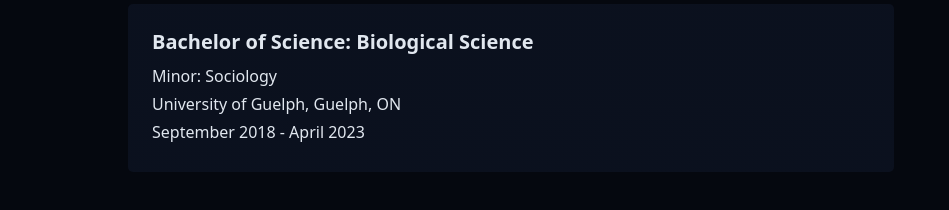
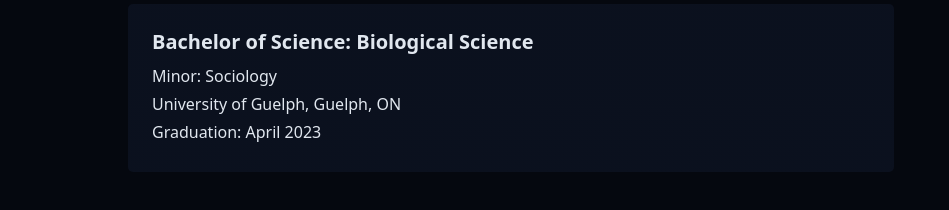
Before and after one commit to Musse-A/Deploy-React-App, a React (Vite) app in the folder vite-project/: page / in a window 1280 px wide. Shown: the part 2980-3190 px from the top of the page, without its empty margins (129-1078 px from the left). Built offline with nearby package versions, Linux system fonts and the light colour scheme.

Commit message:
final commit - format

```diff
--- a/vite-project/src/Components/EducationSection.jsx
+++ b/vite-project/src/Components/EducationSection.jsx
@@ -24,7 +24,7 @@
             </h3>
             <p className="text-muted-foreground mb-1">Minor: Sociology</p>
             <p className="text-muted-foreground mb-1">University of Guelph, Guelph, ON</p>
-            <p className="mb-1">September 2018 - April 2023</p>
+            <p className="mb-1">Graduation: April 2023</p>
           </article>
 
           <article className="gradient-border p-6 card-hover">
```
